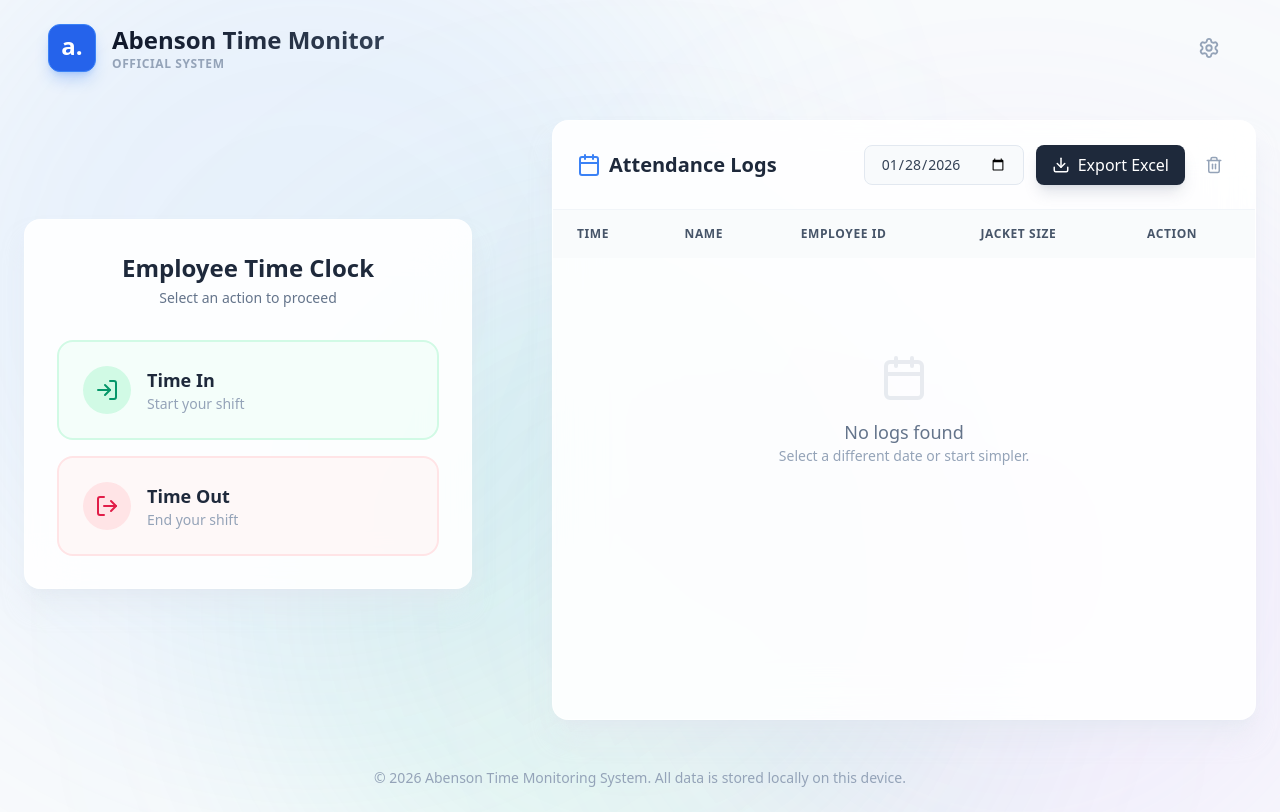
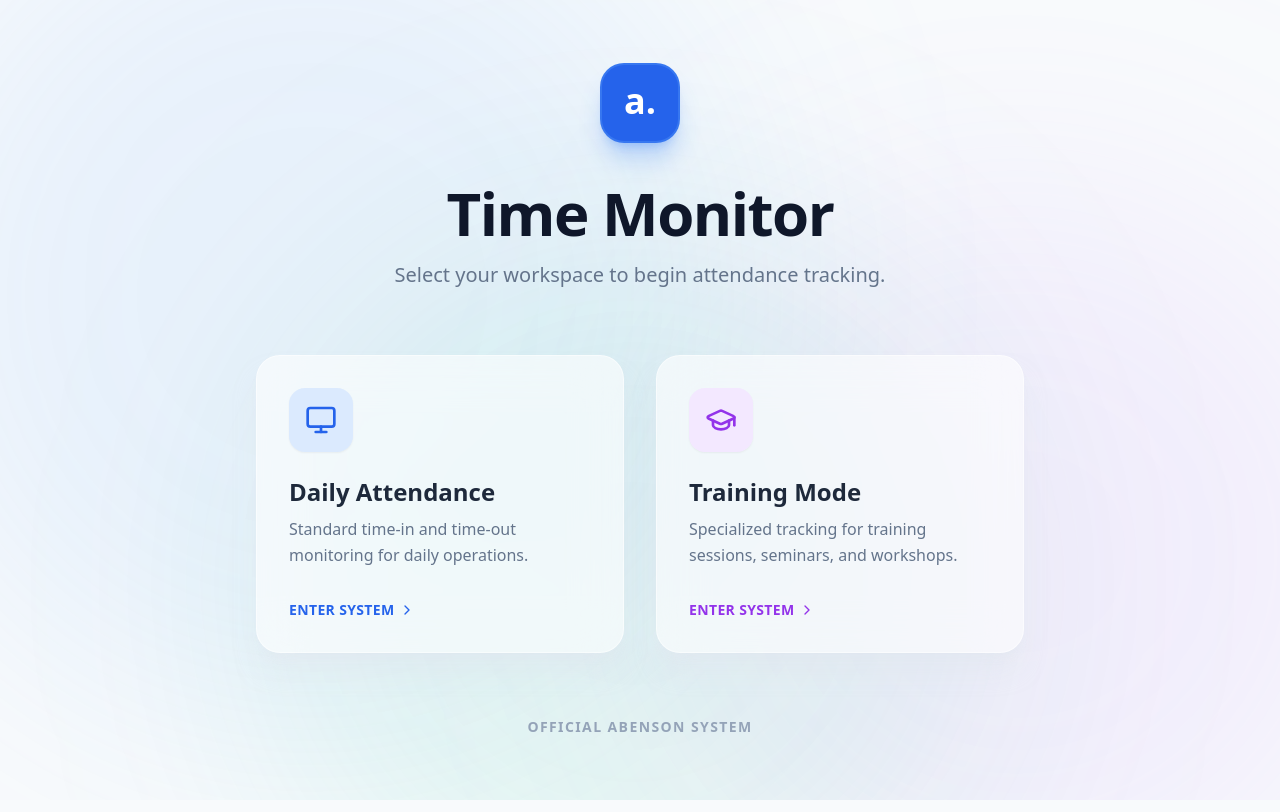
Before and after one commit to CodeJ3010803/Abenson-Time-Monitoring-System, a React (Vite) app: page / in a window 1280 px wide. Built offline with nearby package versions, Linux system fonts and the light colour scheme.

Commit message:
Created a landing page for the 2 subsystems

```diff
--- a/src/App.jsx
+++ b/src/App.jsx
@@ -4,11 +4,18 @@
 import ActionCard from './components/ActionCard'
 import LogsTable from './components/LogsTable'
 import SettingsModal from './components/SettingsModal'
-import { Clock, Settings } from 'lucide-react'
+import LandingPage from './components/LandingPage'
+import { Clock, Settings, ArrowLeft, Home } from 'lucide-react'
 
 function App() {
-  const { logs, addLog, clearLogs } = useLogs()
+  const [systemMode, setSystemMode] = useState(null) // 'AA' or 'TRAINING' or null
+
+  // Determine storage key based on mode
+  const storageKey = systemMode === 'TRAINING' ? 'abenson_training_logs' : 'abenson_time_logs'
+
+  const { logs, addLog, clearLogs } = useLogs(storageKey)
   const { employees, saveEmployees } = useEmployees()
+
   const [lastAction, setLastAction] = useState(null)
   const [isSettingsOpen, setIsSettingsOpen] = useState(false)
   const [appSettings, setAppSettings] = useState(() => {
@@ -31,8 +38,14 @@
     }, 3000)
   }
 
+  // Render Landing Page if no mode selected
+  if (!systemMode) {
+    return <LandingPage onSelect={setSystemMode} />
+  }
+
+  // Dashboard UI
   return (
-    <div className="min-h-screen bg-slate-50 flex flex-col relative overflow-hidden font-sans">
+    <div className="min-h-screen bg-slate-50 flex flex-col relative overflow-hidden font-sans animate-in fade-in duration-500">
       {/* Background decorations */}
       <div className="absolute top-0 left-0 w-full h-full overflow-hidden z-0 pointer-events-none">
         <div className="absolute -top-[20%] -left-[10%] w-[70vw] h-[70vw] rounded-full bg-blue-400/20 blur-[120px] mix-blend-multiply filter opacity-50 animate-blob"></div>
@@ -43,15 +56,31 @@
       {/* Header */}
       <header className="relative z-10 w-full p-6 lg:px-12 flex items-center justify-between">
         <div className="flex items-center gap-4">
-          <div className="bg-blue-600 p-2.5 rounded-xl shadow-lg shadow-blue-500/30 border border-blue-500 flex items-center justify-center w-12 h-12">
-            <span className="text-white font-bold text-2xl pb-1">a.</span>
-          </div>
-          <div>
-            <h1 className="text-2xl font-bold bg-clip-text text-transparent bg-gradient-to-r from-slate-900 to-slate-700">Abenson Time Monitor</h1>
-            <p className="text-xs font-bold text-slate-400 tracking-wider">OFFICIAL SYSTEM</p>
-          </div>
+          <button
+            onClick={() => setSystemMode(null)}
+            className="group flex items-center gap-3 p-2 pr-4 rounded-xl hover:bg-white/50 border border-transparent hover:border-white/50 transition-all"
+            title="Back to Menu"
+          >
+            <div className={`p-2.5 rounded-xl shadow-lg border flex items-center justify-center w-12 h-12 transition-colors ${systemMode === 'TRAINING'
+                ? 'bg-purple-600 shadow-purple-500/30 border-purple-500 text-white'
+                : 'bg-blue-600 shadow-blue-500/30 border-blue-500 text-white'
+              }`}>
+              {/* <span className="font-bold text-2xl pb-1">a.</span> */}
+              <ArrowLeft size={24} />
             </div>
 
+            <div className="text-left hidden md:block">
+              <h1 className="text-xl font-bold text-slate-800 leading-tight">
+                {systemMode === 'TRAINING' ? 'Training Attendance' : 'Abenson Time Monitor'}
+              </h1>
+              <p className="text-xs font-bold text-slate-400 tracking-wider">
+                {systemMode === 'TRAINING' ? 'SEMINAR / WORKSHOP' : 'OFFICIAL SYSTEM'}
+              </p>
+            </div>
+          </button>
+        </div>
+
+        <div className="flex items-center gap-2">
           <button
             onClick={() => setIsSettingsOpen(true)}
             className="p-3 rounded-xl hover:bg-slate-200/50 text-slate-400 hover:text-slate-600 transition-all active:scale-95"
@@ -59,6 +88,7 @@
           >
             <Settings size={22} />
           </button>
+        </div>
       </header>
 
       {/* Main Content */}
--- /dev/null
+++ b/src/components/LandingPage.jsx
@@ -0,0 +1,87 @@
+import React from 'react';
+import { Monitor, GraduationCap, ChevronRight } from 'lucide-react';
+
+export default function LandingPage({ onSelect }) {
+    return (
+        <div className="min-h-screen bg-slate-50 flex flex-col items-center justify-center relative overflow-hidden p-6">
+            {/* Background decorations - consistent with App */}
+            <div className="absolute top-0 left-0 w-full h-full overflow-hidden z-0 pointer-events-none">
+                <div className="absolute -top-[20%] -left-[10%] w-[70vw] h-[70vw] rounded-full bg-blue-400/20 blur-[120px] mix-blend-multiply filter opacity-50 animate-blob"></div>
+                <div className="absolute top-[20%] -right-[10%] w-[60vw] h-[60vw] rounded-full bg-purple-400/20 blur-[120px] mix-blend-multiply filter opacity-50 animate-blob animation-delay-2000"></div>
+                <div className="absolute -bottom-[20%] left-[20%] w-[60vw] h-[60vw] rounded-full bg-emerald-400/20 blur-[120px] mix-blend-multiply filter opacity-50 animate-blob animation-delay-4000"></div>
+            </div>
+
+            <div className="relative z-10 max-w-4xl w-full">
+                <div className="text-center mb-16 space-y-4">
+                    <div className="inline-flex items-center justify-center w-20 h-20 rounded-3xl bg-blue-600 shadow-xl shadow-blue-500/30 mb-6 border-2 border-blue-400/30">
+                        <span className="text-white font-bold text-4xl pb-1">a.</span>
+                    </div>
+                    <h1 className="text-5xl md:text-6xl font-black text-slate-900 tracking-tight">
+                        Time Monitor
+                    </h1>
+                    <p className="text-xl text-slate-500 font-medium max-w-lg mx-auto leading-relaxed">
+                        Select your workspace to begin attendance tracking.
+                    </p>
+                </div>
+
+                <div className="grid md:grid-cols-2 gap-8 w-full max-w-3xl mx-auto">
+                    {/* AA Time System Card */}
+                    <button
+                        onClick={() => onSelect('AA')}
+                        className="group relative bg-white/60 backdrop-blur-xl border border-white/50 p-8 rounded-3xl shadow-xl hover:shadow-2xl shadow-slate-200/50 hover:shadow-blue-200/50 transition-all duration-300 transform hover:-translate-y-2 text-left"
+                    >
+                        <div className="absolute inset-0 bg-gradient-to-br from-blue-500/5 to-transparent opacity-0 group-hover:opacity-100 rounded-3xl transition-opacity duration-300" />
+
+                        <div className="relative z-10">
+                            <div className="w-16 h-16 rounded-2xl bg-blue-100 text-blue-600 flex items-center justify-center mb-6 group-hover:scale-110 transition-transform duration-300 shadow-sm">
+                                <Monitor size={32} />
+                            </div>
+
+                            <h2 className="text-2xl font-bold text-slate-800 mb-2 group-hover:text-blue-700 transition-colors">
+                                Daily Attendance
+                            </h2>
+                            <p className="text-slate-500 mb-8 leading-relaxed">
+                                Standard time-in and time-out monitoring for daily operations.
+                            </p>
+
+                            <div className="flex items-center text-blue-600 font-bold text-sm tracking-wide uppercase group-hover:translate-x-2 transition-transform">
+                                Enter System <ChevronRight size={16} className="ml-1" />
+                            </div>
+                        </div>
+                    </button>
+
+                    {/* Training System Card */}
+                    <button
+                        onClick={() => onSelect('TRAINING')}
+                        className="group relative bg-white/60 backdrop-blur-xl border border-white/50 p-8 rounded-3xl shadow-xl hover:shadow-2xl shadow-slate-200/50 hover:shadow-purple-200/50 transition-all duration-300 transform hover:-translate-y-2 text-left"
+                    >
+                        <div className="absolute inset-0 bg-gradient-to-br from-purple-500/5 to-transparent opacity-0 group-hover:opacity-100 rounded-3xl transition-opacity duration-300" />
+
+                        <div className="relative z-10">
+                            <div className="w-16 h-16 rounded-2xl bg-purple-100 text-purple-600 flex items-center justify-center mb-6 group-hover:scale-110 transition-transform duration-300 shadow-sm">
+                                <GraduationCap size={32} />
+                            </div>
+
+                            <h2 className="text-2xl font-bold text-slate-800 mb-2 group-hover:text-purple-700 transition-colors">
+                                Training Mode
+                            </h2>
+                            <p className="text-slate-500 mb-8 leading-relaxed">
+                                Specialized tracking for training sessions, seminars, and workshops.
+                            </p>
+
+                            <div className="flex items-center text-purple-600 font-bold text-sm tracking-wide uppercase group-hover:translate-x-2 transition-transform">
+                                Enter System <ChevronRight size={16} className="ml-1" />
+                            </div>
+                        </div>
+                    </button>
+                </div>
+
+                <div className="mt-16 text-center">
+                    <p className="text-sm font-semibold text-slate-400 uppercase tracking-widest">
+                        Official Abenson System
+                    </p>
+                </div>
+            </div>
+        </div>
+    );
+}
--- a/src/hooks/useLogs.js
+++ b/src/hooks/useLogs.js
@@ -1,16 +1,38 @@
 import { useState, useEffect } from 'react';
 
-const STORAGE_KEY = 'abenson_time_logs';
+const DEFAULT_KEY = 'abenson_time_logs';
 
-export const useLogs = () => {
+export const useLogs = (storageKey = DEFAULT_KEY) => {
+    // We need to fetch from formatted key whenever it changes, but useState entry only runs once.
+    // So we should actually use a simplified approach or just effect to load.
+    // However, for React hook rules, we usually want stable initialization.
+    // Let's rely on the key changing forcing a re-mount of the component using it, OR use useEffect to swap data.
+    // Since App.jsx will conditionally render based on mode, a new component tree effectively is created or we can force key in App.
+    // Actually, simpler: The App will pass the key. If the key changes, we want to reload logs.
+
+    // Better pattern for dynamic key in hook:
     const [logs, setLogs] = useState(() => {
-        const stored = localStorage.getItem(STORAGE_KEY);
-        return stored ? JSON.parse(stored) : [];
+        try {
+            const stored = localStorage.getItem(storageKey);
+            return stored ? JSON.parse(stored) : [];
+        } catch (e) {
+            return [];
+        }
     });
 
+    // If param key changes, we need to reload.
+    // BUT useState initial value only runs on mount.
+    // We'll add an effect to sync when key changes.
     useEffect(() => {
-        localStorage.setItem(STORAGE_KEY, JSON.stringify(logs));
-    }, [logs]);
+        const stored = localStorage.getItem(storageKey);
+        setLogs(stored ? JSON.parse(stored) : []);
+    }, [storageKey]);
+
+    useEffect(() => {
+        if (logs) {
+            localStorage.setItem(storageKey, JSON.stringify(logs));
+        }
+    }, [logs, storageKey]);
 
     const addLog = (log) => {
         const newLog = { ...log, id: crypto.randomUUID(), timestamp: new Date().toISOString() };
@@ -19,7 +41,7 @@
     };
 
     const clearLogs = () => {
-        if (confirm('Are you sure you want to clear all logs?')) {
+        if (confirm('Are you sure you want to clear all logs for this session?')) {
             setLogs([]);
         }
     };
```
Lines whose indentation alone changed are shown as unchanged.
